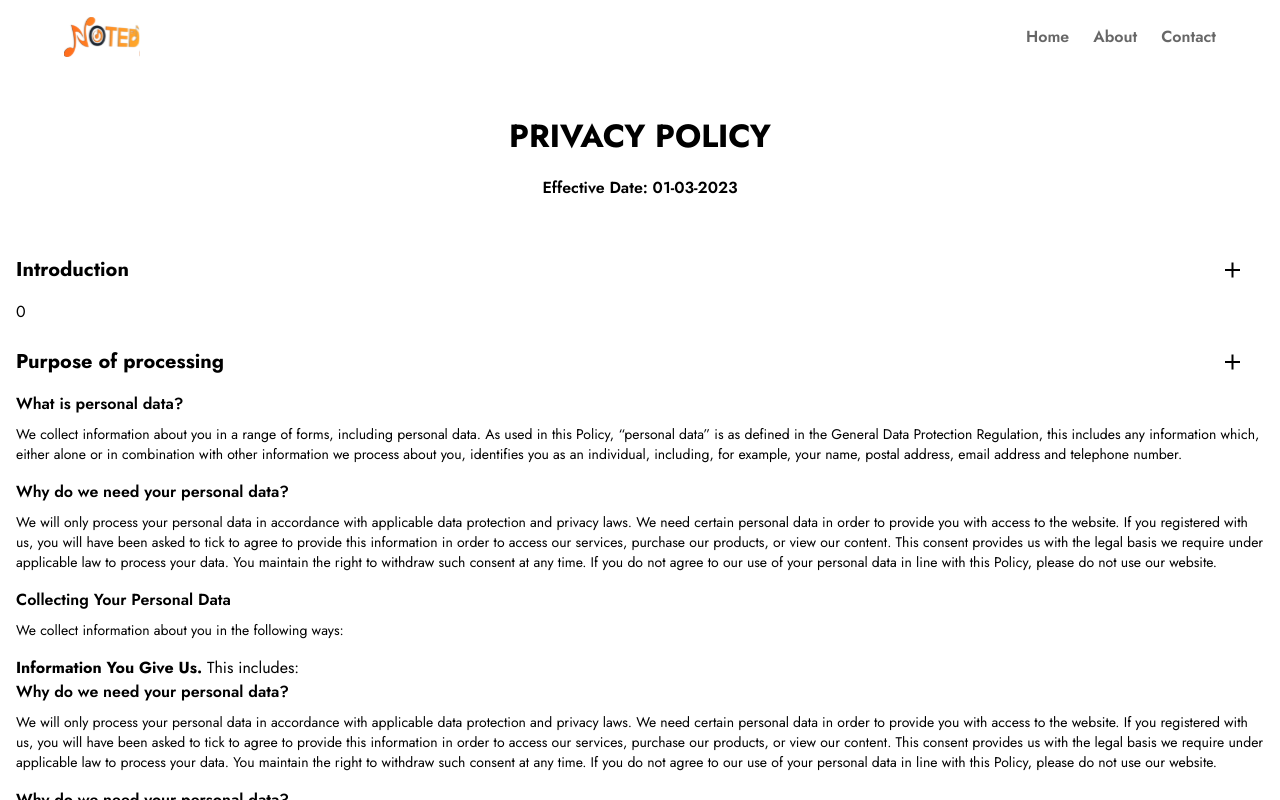
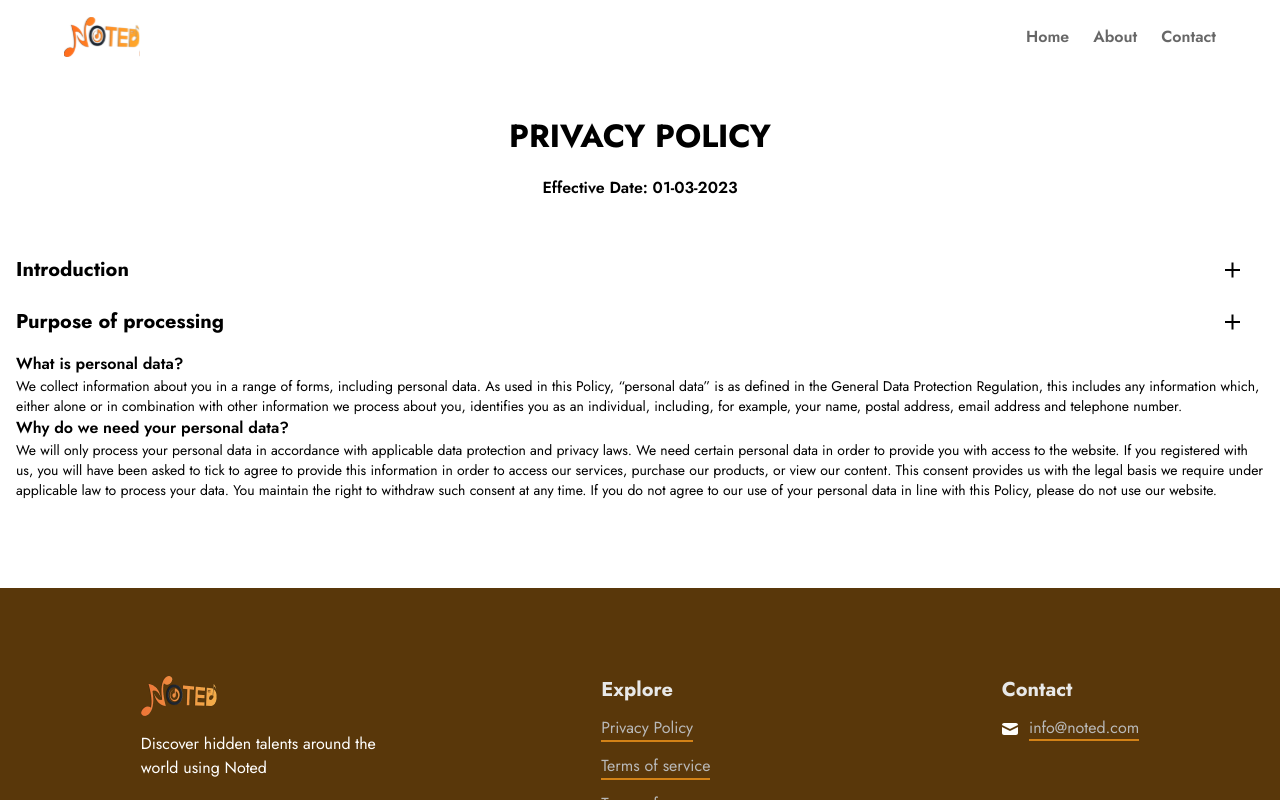
Before and after one commit to DigeetalHub/Noted-web, a Next.js app: page /privacy in a window 1280 px wide. Both pictures are taken after a click on the element "Purpose of processing". Shown: the top 800 px of the page. Built offline with nearby package versions, Linux system fonts and the light colour scheme.

Commit message:
[FIX] Fixed accordion adding empty element

```diff
--- a/components/Accordion.js
+++ b/components/Accordion.js
@@ -1,23 +1,18 @@
 import { useState } from "react";
 import { useToggle } from "../context/AccordionContext";
 
-const Accordion = ({ data, index }) => {
-  const { title, items } = data;
-
-  console.log(items);
+const Accordion = ({ items, index }) => {
 	const { isActive, setIsActive } = useToggle();
 
 	const openAccordion = () => {
 		setIsActive(index === isActive ? null : index);
 	};
+	const { title, personalData, personalDataDescription, purposeContent } = items;
 
 	return (
-    <div className="w-full">
+		<div key={index} className="w-full ">
 			<div className="relative">
-        <h2
-          className="font-bold text-xl mt-6 mb-4  w-full"
-          onClick={() => openAccordion(index)}
-        >
+				<h2 className="font-bold text-xl mt-6 mb-4  w-full" onClick={() => openAccordion(index)}>
 					{title}
 				</h2>
 				<div className="absolute h-[15px] w-[15px] right-6 top-[13px]">
@@ -26,33 +21,20 @@ const Accordion = ({ data, index }) => {
 				</div>
 			</div>
 			{isActive === index && (
-        <>
-          {items.map(
-            ({
-              id,
-              subtitle,
-              description,
-              paragraph,
-              normalText,
-              boldText,
-              listItems,
-            }) => (
-              <div className="" key={id}>
-                <h3 className="font-semibold">{subtitle}</h3>
-                <p className="text-sm mt-2">{paragraph}</p>
-                <p className="text-sm ">{description}</p>
-                <p className="font-bold mt-4">
-                  {boldText} <span className="font-normal">{normalText}</span>
-                </p>
-                {/* {listItems.map((item, index) => (
-                  <ul key={index}>
-                    <li>{item}</li>
-                  </ul>
-                ))} */}
+				<div className="">
+					<h3 className="font-semibold">{personalData}</h3>
+					<p className="text-sm ">{personalDataDescription}</p>
+					{/* <h3 className="font-semibold">hello</h3>
+					<p className="text-sm ">world</p> */}
+					{purposeContent.map(({ whyPersonalData, whyPersonalDataDescription }, index) => {
+						return (
+							<div className="" key={index}>
+								<h3 className="font-semibold">{whyPersonalData}</h3>
+								<p className="text-sm ">{whyPersonalDataDescription}</p>
 							</div>
-            )
-          )}
-        </>
+						);
+					})}
+				</div>
 			)}
 		</div>
 	);
--- a/data/data.json
+++ b/data/data.json
@@ -1,45 +1,16 @@
-[
 {
-    "id": "Purpose-of-processing",
+	"privacyPolicy": [
+		{
 			"title": "Purpose of processing",
-    "items": [
+			"personalData": "What is personal data?",
+			"personalDataDescription": "We collect information about you in a range of forms, including personal data. As used in this Policy, “personal data” is as defined in the General Data Protection Regulation, this includes any information which, either alone or in combination with other information we process about you, identifies you as an individual, including, for example, your name, postal address, email address and telephone number.",
+
+			"purposeContent": [
 				{
-        "id": "What-is-personal-data?",
-        "subtitle": "What is personal data?",
-        "description": "We collect information about you in a range of forms, including personal data. As used in this Policy, “personal data” is as defined in the General Data Protection Regulation, this includes any information which, either alone or in combination with other information we process about you, identifies you as an individual, including, for example, your name, postal address, email address and telephone number."
-      },
-      {
-        "id": "Why-do-we-need-your-personal-data?",
-        "subtitle": "Why do we need your personal data?",
-        "description": "We will only process your personal data in accordance with applicable data protection and privacy laws. We need certain personal data in order to provide you with access to the website. If you registered with us, you will have been asked to tick to agree to provide this information in order to access our services, purchase our products, or view our content. This consent provides us with the legal basis we require under applicable law to process your data. You maintain the right to withdraw such consent at any time. If you do not agree to our use of your personal data in line with this Policy, please do not use our website."
-      },
-      {
-        "id": "Collecting-Your-Personal-Data",
-        "subtitle": "Collecting Your Personal Data",
-        "paragraph": "We collect information about you in the following ways:",
-        "boldText": "Information You Give Us.",
-        "normalText": "This includes:",
-        "listItems": [
-          {
-            "item1": "The personal data you provide when you register to use our website, including your name, postal address, email address, telephone number, username, password and demographic information (such as your gender)",
-            "item2": "The personal data that may be contained in any video, comment or other submission you upload or post to the website",
-            "item3": "The personal data you provide in connection with our rewards program and other promotions we run on the website",
-            "item4": "The personal data you provide when you report a problem with our website or when we provide you with customer support",
-            "item5": "The personal data you provide when you make a purchase thorough our website.",
-            "item6": "The personal data you provide when you correspond with us by phone, email or otherwise."
-          }
-        ]
-      },
-      {
-        "id": "Why-do-we-need-your-personal-data?",
-        "subtitle": "Why do we need your personal data?",
-        "description": "We will only process your personal data in accordance with applicable data protection and privacy laws. We need certain personal data in order to provide you with access to the website. If you registered with us, you will have been asked to tick to agree to provide this information in order to access our services, purchase our products, or view our content. This consent provides us with the legal basis we require under applicable law to process your data. You maintain the right to withdraw such consent at any time. If you do not agree to our use of your personal data in line with this Policy, please do not use our website."
-      },
-      {
-        "id": "Why-do-we-need-your-personal-data?",
-        "subtitle": "Why do we need your personal data?",
-        "description": "We will only process your personal data in accordance with applicable data protection and privacy laws. We need certain personal data in order to provide you with access to the website. If you registered with us, you will have been asked to tick to agree to provide this information in order to access our services, purchase our products, or view our content. This consent provides us with the legal basis we require under applicable law to process your data. You maintain the right to withdraw such consent at any time. If you do not agree to our use of your personal data in line with this Policy, please do not use our website."
+					"whyPersonalData": "Why do we need your personal data?",
+					"whyPersonalDataDescription": "We will only process your personal data in accordance with applicable data protection and privacy laws. We need certain personal data in order to provide you with access to the website. If you registered with us, you will have been asked to tick to agree to provide this information in order to access our services, purchase our products, or view our content. This consent provides us with the legal basis we require under applicable law to process your data. You maintain the right to withdraw such consent at any time. If you do not agree to our use of your personal data in line with this Policy, please do not use our website."
 				}
 			]
 		}
 	]
+}
--- a/pages/privacy.js
+++ b/pages/privacy.js
@@ -1,19 +1,16 @@
-import React from "react";
+import React from 'react'
 import Head from "next/head";
 import Accordion from "../components/Accordion";
 import Link from "next/link";
 import { useToggle } from "../context/AccordionContext";
-import data from "../data/data.json";
-const Contact = () => {
+
+const PrivacyPage = ({ data }) => {
 	const { isActive, setIsActive } = useToggle();
 
 	return (
 		<div className="">
 			<Head>
-        <title>
-          Noted | For Photographers, Content Creators, Musicians, Videographers
-          and Creatives
-        </title>
+				<title>Noted | For Photographers, Content Creators, Musicians, Videographers and Creatives</title>
 				<meta name="viewport" content="width=device-width, initial-scale=1" />
 				<meta
 					name="description"
@@ -39,56 +36,31 @@ const Contact = () => {
 					</div>
 					{isActive && (
 						<p className="text-sm">
-              This privacy policy (“Policy”) describes how Noted Media Group in
-              Florida (“Company,” “we,” and “our”) processes, collects, uses and
-              shares personal data when using this website{" "}
-              <Link
-                className="border-b-brandPrimary500 border-b-2 text-blue-400"
-                href="http://notedmediagroup.com"
-              >
+							This privacy policy (“Policy”) describes how Noted Media Group in Florida (“Company,” “we,” and “our”)
+							processes, collects, uses and shares personal data when using this website{" "}
+							<Link className="border-b-brandPrimary500 border-b-2 text-blue-400" href="http://notedmediagroup.com">
 								http://notedmediagroup.com
 							</Link>{" "}
-              (the “Website”). Please read the following information carefully
-              to understand our practices regarding your personal data and how
-              we will process data.
+							(the “Website”). Please read the following information carefully to understand our practices regarding
+							your personal data and how we will process data.
 						</p>
 					)}
 				</div>
-
-        {data.map((item, index) => (
-          <Accordion data={item} key={item.id} index={index} />
+				{data.map((item , index) => (
+					<Accordion items={item} key={index} />
 				))}
-
-        {/* {data.map(
-          (
-            {
-              id,
-              title,
-              subtitle,
-              description,
-              paragraph,
-              boldText,
-              normalText,
-              listItems,
-            },
-            index
-          ) => (
-            <Accordion
-              id={id}
-              title={title}
-              subtitle={subtitle}
-              description={description}
-              key={index}
-              paragraph={paragraph}
-              boldText={boldText}
-              normalText={normalText}
-              listItems={listItems}
-            />
-          )
-        )} */}
 			</main>
 		</div>
 	);
 };
 
-export default Contact;
+export default PrivacyPage;
+
+export async function getStaticProps() {
+	const { privacyPolicy } = await import("../data/data.json");
+	return {
+		props: {
+			data: privacyPolicy,
+		},
+	};
+}
```
Lines whose indentation alone changed are shown as unchanged.
